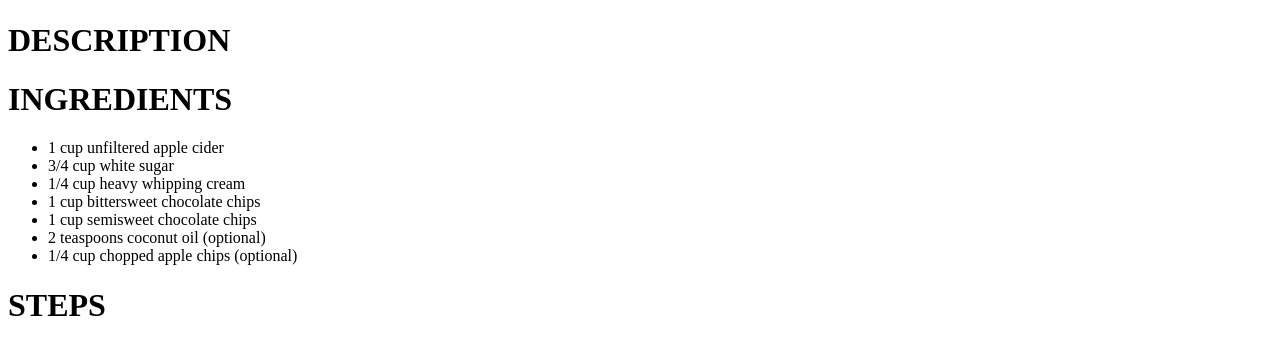
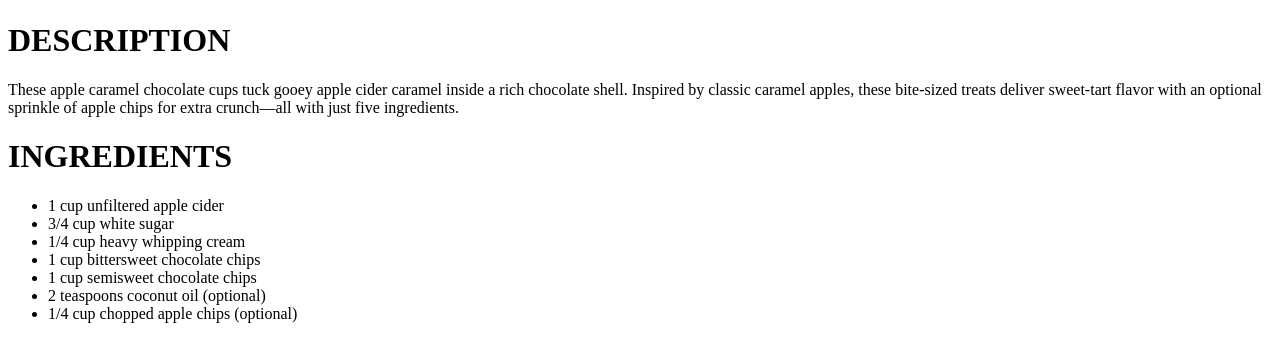
Before and after one commit to ReymondCabaton/odin-recipes, a plain HTML site: page recipes/apple-caramel-chocolate-cups.html in a window 1280 px wide. Shown: the part 447-788 px from the top of the page. Drawn offline with Linux system fonts and the light colour scheme.

Commit message:
Update apple-caramel-chocolate-cups.html

```diff
--- a/recipes/apple-caramel-chocolate-cups.html
+++ b/recipes/apple-caramel-chocolate-cups.html
@@ -11,7 +11,7 @@
     <h1>Apple Caramel Chocolate Cups</h1>
     <img src="../images/apple caramel chocolate Cups.jpg" height="330" width="400">
     <h1>DESCRIPTION</h1>
-    <P></P>
+    <P>These apple caramel chocolate cups tuck gooey apple cider caramel inside a rich chocolate shell. Inspired by classic caramel apples, these bite-sized treats deliver sweet-tart flavor with an optional sprinkle of apple chips for extra crunch—all with just five ingredients.</P>
     <h1>INGREDIENTS</h1>
    <ul>
 
```
